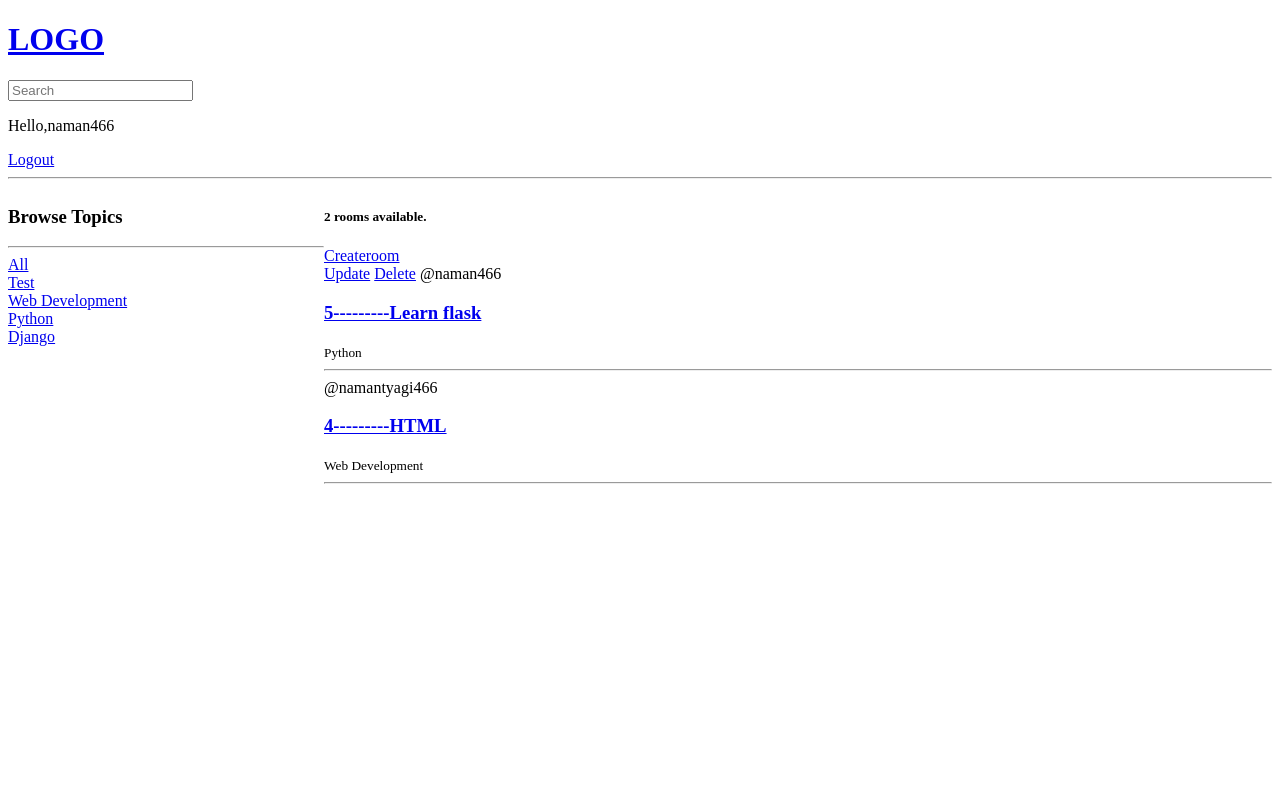
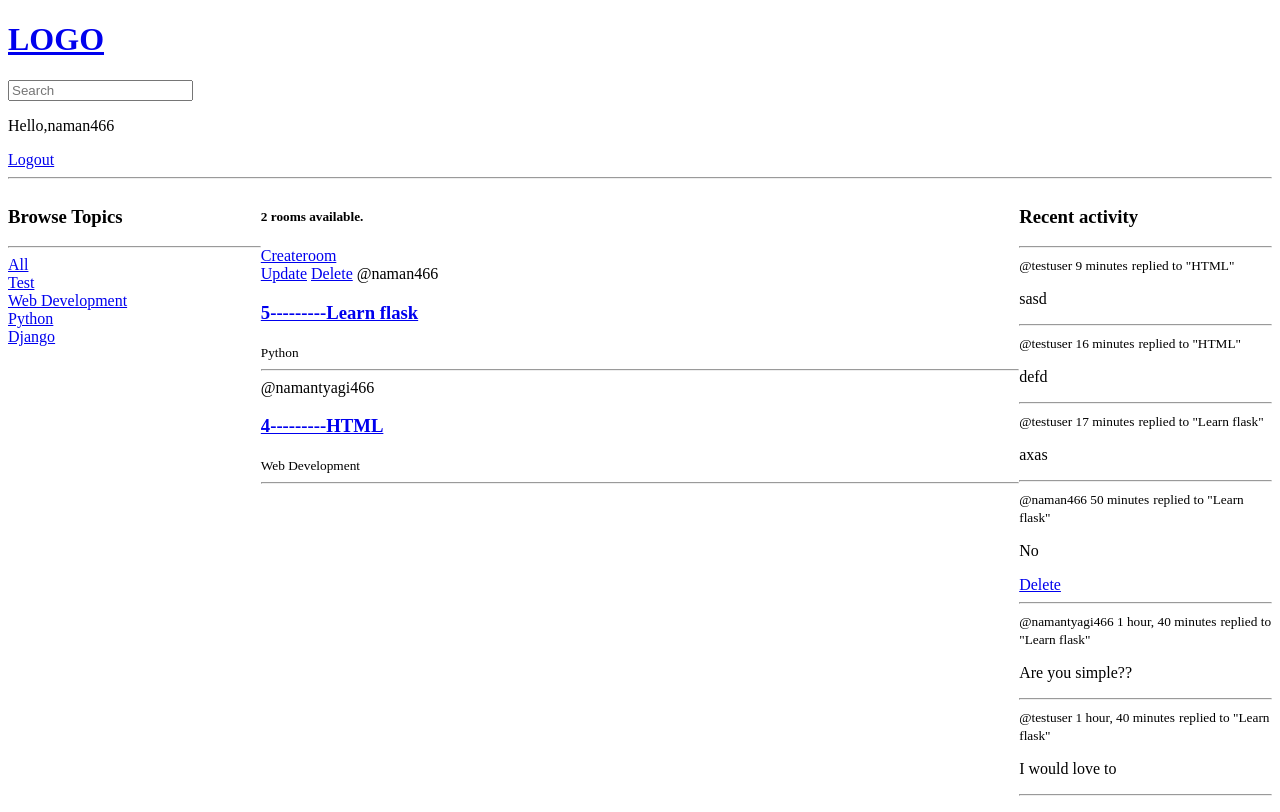
Before and after one commit to naman466/studybud, a Django app: page / in a window 1280 px wide. Before the commit the page ends 484 px from the top, so only its background shows below. Run offline with Django 5.2, Linux system fonts and the light colour scheme; a user stored in the database is signed in; data comes from the database, SQL or seed files in the repository; both versions use the stored data as it was after the commit.

Commit message:
Added activity feed. Put activity feed, feed, topics in their seperate components and included that in home.

```diff
--- a/base/models.py
+++ b/base/models.py
@@ -31,5 +31,8 @@ class Message(models.Model):
     updated = models.DateTimeField(auto_now = True)
     created = models.DateTimeField(auto_now_add = True)
 
+    class Meta:
+        ordering = ['-updated','-created']
+
     def __str__(self):
         return self.body[0:50]
--- /dev/null
+++ b/base/templates/base/activity_component.html
@@ -0,0 +1,15 @@
+<h3>Recent activity</h3>
+        <hr>
+
+        {% for message in room_messages %}
+        <div>
+            <small>@{{message.user}}  {{message.created|timesince}}</small>
+            <small>replied to "{{message.room}}"</small>
+
+            <p>{{message}}</p>
+            {% if request.user == message.user %}
+                <a href="{% url 'delete-message' message.id %}">Delete</a>
+            {% endif %}
+            <hr>
+        </div>
+        {% endfor %}
--- /dev/null
+++ b/base/templates/base/feed_component.html
@@ -0,0 +1,16 @@
+<div>
+    {% for room in rooms %}
+    {% if request.user == room.host %}
+    <a href="{% url 'update-room' room.id %}">Update</a>
+    <a href="{% url 'delete-room' room.id%}">Delete</a>
+    {% endif %}
+
+    <span>@{{room.host.username}}</span>
+    <h3>
+        <a href="/room/{{room.id}}">{{room.id}}---------{{room.name}}</a>
+    </h3>
+    <small>{{room.topic.name}}</small>
+    <hr>
+
+    {% endfor %}
+</div>
--- a/base/templates/base/home.html
+++ b/base/templates/base/home.html
@@ -5,7 +5,7 @@
 <style>
     .home-container{
         display: grid;
-        grid-template-columns: 1fr 3fr;
+        grid-template-columns: 1fr 3fr 1fr;
 
     }
 </style>
@@ -13,40 +13,19 @@
 <div class="home-container">
 
     <div>
-        <h3>Browse Topics</h3>
-        <hr>
-        <div>
-            <a href="{% url 'home' %}">
-                All
-            </a>
-        </div>
-        {% for topic in topics %}
-            <div>
-                <a href="{% url 'home' %}?q={{topic.name}}">
-                    {{topic.name}}
-                </a>
-            </div>
-        {% endfor %}
+        {% include 'base/topics_component.html'%}
     </div>
-        <div>
-            <h5>{{room_count}} rooms available.</h5>
-            <a href="{% url 'create-room' %}">Createroom</a>
-            <div>
-                {% for room in rooms %}
-                {% if request.user == room.host %}
-                <a href="{% url 'update-room' room.id %}">Update</a>
-                <a href="{% url 'delete-room' room.id%}">Delete</a>
-                {% endif %}
 
-                <span>@{{room.host.username}}</span>
-                <h3>
-                    <a href="/room/{{room.id}}">{{room.id}}---------{{room.name}}</a>
-                </h3>
-                <small>{{room.topic.name}}</small>
-                <hr>
+    <div>
+        <h5>{{room_count}} rooms available.</h5>
+        <a href="{% url 'create-room' %}">Createroom</a>
 
-                {% endfor %}
-        </div>
+        {% include 'base/feed_component.html'%}
+
+    </div>
+
+    <div>
+        {% include 'base/activity_component.html'%}
     </div>
 </div>
 
--- /dev/null
+++ b/base/templates/base/topics_component.html
@@ -0,0 +1,14 @@
+<h3>Browse Topics</h3>
+        <hr>
+        <div>
+            <a href="{% url 'home' %}">
+                All
+            </a>
+        </div>
+        {% for topic in topics %}
+            <div>
+                <a href="{% url 'home' %}?q={{topic.name}}">
+                    {{topic.name}}
+                </a>
+            </div>
+        {% endfor %}
--- a/base/views.py
+++ b/base/views.py
@@ -76,7 +76,8 @@ def home(request):
         )
     topics = Topic.objects.all()
     room_count = rooms.count()
-    context = {'rooms':rooms, 'topics':topics, 'room_count':room_count}
+    room_messages =  Message.objects.filter(Q(room__topic__name__icontains = q))
+    context = {'rooms':rooms, 'topics':topics, 'room_count':room_count, 'room_messages' : room_messages}
     return render(request,'base/home.html',context)
 
 def room(request,pk):
```
Also changed, not shown: db.sqlite3.
